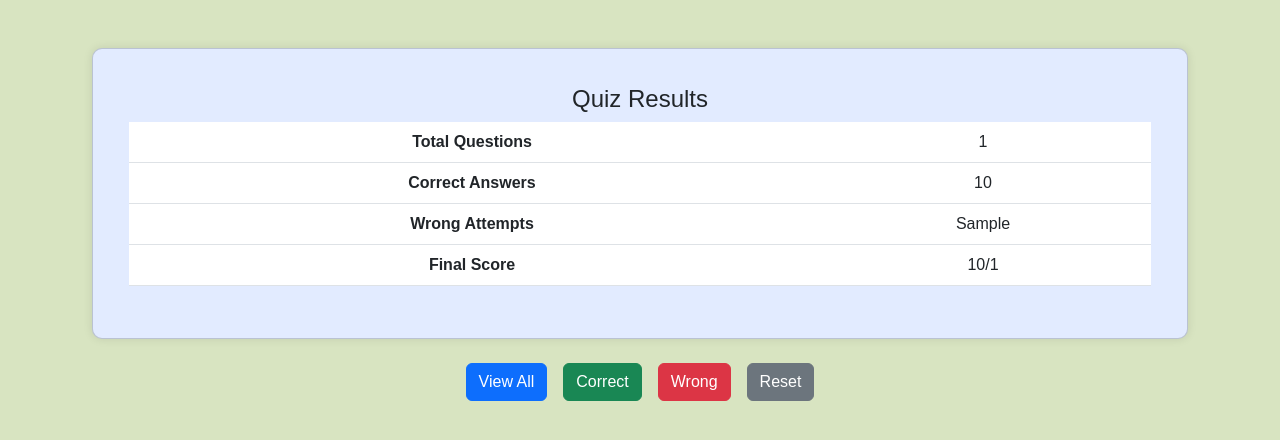
After one commit to asterisk-ragavan/quiz-prepare, a Flask app: template templates/result.html in a window 1280 px wide. The commit adds this page. Shown: the top 440 px of the page. Run offline with Flask 3, Linux system fonts and the light colour scheme; the template is opened without the code that fills it: most values are stand-ins (such as "Sample title", 1, 10 or a date in 2020); some libraries are stand-ins or nearby versions.

Commit message:
added result page

```diff
--- a/app.py
+++ b/app.py
@@ -14,6 +14,8 @@ def initialize_session(questions):
     session['score'] = 0
     session['wrong_attempts'] = 0
     session['current_question'] = 0
+    session['is_correct'] = {}
+    session['user_answers'] = {}
     session['questions'] = random.sample(questions, len(questions))
     session['attempts'] = {}
 
@@ -40,8 +42,11 @@ def load_questions():
 
 @app.route('/quiz', methods=['GET'])
 def quiz():
-    if 'current_question' not in session or session['current_question'] >= len(session['questions']):
+    if 'current_question' not in session:
         return redirect(url_for('index'))
+
+    if session['current_question'] >= len(session['questions']):
+        return redirect(url_for('result'))
 
     current_question = session['questions'][session['current_question']]
     random.shuffle(current_question['options'])
@@ -62,10 +67,15 @@ def check_answer():
     if set(selected_options) == set(correct_answer):
         if question_index not in session['attempts']:  # First correct attempt
             session['score'] += 1
+            session['user_answers'][question_index] = selected_options
             session['attempts'][question_index] = True
+            session['is_correct'][question_index] = True
         return jsonify({'result': 'correct', 'score': session['score']})
     else:
         session['wrong_attempts'] += 1
+        session['attempts'][question_index] = True
+        session['is_correct'][question_index] = False
+        session['user_answers'][question_index] = selected_options
         return jsonify({'result': 'incorrect', 'score': session['score']})
 
 @app.route('/next', methods=['POST'])
@@ -79,10 +89,24 @@ def previous_question():
         session['current_question'] -= 1
     return jsonify({'status': 'previous'})
 
-@app.route('/reset', methods=['POST'])
-def reset():
-    initialize_session()
-    return jsonify({'status': 'reset'})
+@app.route('/get_answer', methods=['GET'])
+def get_answer():
+    question_index = session['current_question']
+    current_question = session['questions'][question_index]
+    correct_answer = current_question['answer']
+    return jsonify(correct_answers=correct_answer)
+
+@app.route('/result')
+def result():
+    # Render result page with the session data needed for displaying results
+    return render_template(
+        'result.html',
+        score=session['score'],
+        total_questions=len(session['questions']),
+        wrong_attempts=session['wrong_attempts'],
+        user_answers=session['user_answers'],
+        is_correct=session['is_correct']
+    )
 
 if __name__ == '__main__':
-    app.run(debug=False)
+    app.run(debug=True)
--- a/static/css/style.css
+++ b/static/css/style.css
@@ -18,3 +18,35 @@ body {
     margin: 10px;
     padding: 20px;
 }
+
+.correct-card {
+    background-color: #d4edda; /* Light green for correct answers */
+}
+.wrong-card {
+    background-color: #f8d7da; /* Light red for wrong answers */
+}
+.question-card {
+    margin-bottom: 1rem;
+}
+
+.option {
+    padding: 0.2rem;
+    margin: 0.15rem;
+    border-radius: 5px;
+}
+
+.wrong-option {
+    background-color: #dc3545;
+    color: white;
+    opacity: 0.7;
+}
+
+.selected-option {
+    background-color: #007bff;
+    opacity: 0.7;
+}
+
+.correct-option {
+    background-color: #28a745;
+    color: white;
+}
--- /dev/null
+++ b/templates/result.html
@@ -0,0 +1,106 @@
+<!DOCTYPE html>
+<html lang="en">
+<head>
+    <meta charset="UTF-8">
+    <meta name="viewport" content="width=device-width, initial-scale=1.0">
+    <title>Quiz Results</title>
+    <link rel="stylesheet" href="https://cdnjs.cloudflare.com/ajax/libs/bootstrap/5.3.0/css/bootstrap.min.css">
+    <link rel="stylesheet" href="{{ url_for('static', filename='css/style.css') }}">
+    <style>
+
+    </style>
+</head>
+<body>
+
+<div class="container my-5">
+    <!-- Score Summary Card -->
+    <div class="card text-center mb-4">
+        <div class="card-body">
+            <h4 class="card-title">Quiz Results</h4>
+            <table class="table">
+                <tr>
+                    <th>Total Questions</th>
+                    <td>{{ total_questions }}</td>
+                </tr>
+                <tr>
+                    <th>Correct Answers</th>
+                    <td>{{ score }}</td>
+                </tr>
+                <tr>
+                    <th>Wrong Attempts</th>
+                    <td>{{ wrong_attempts }}</td>
+                </tr>
+                <tr>
+                    <th>Final Score</th>
+                    <td>{{ score }}/{{ total_questions }}</td>
+                </tr>
+            </table>
+        </div>
+    </div>
+
+    <!-- Action Buttons -->
+    <div class="d-flex justify-content-center mb-4">
+        <button id="btn-view-all" class="btn btn-primary mx-2">View All</button>
+        <button id="btn-correct" class="btn btn-success mx-2">Correct</button>
+        <button id="btn-wrong" class="btn btn-danger mx-2">Wrong</button>
+        <button onclick="window.location.href='{{ url_for('index') }}'" class="btn btn-secondary mx-2">Reset</button>
+    </div>
+
+    <!-- Question List -->
+    <div id="question-list">
+        <!-- Questions will be loaded here dynamically -->
+    </div>
+</div>
+
+<script>
+    // Function to dynamically create question cards
+    const questions = {{ session['questions']|tojson }};
+    const userAnswers = {{ session['user_answers']|tojson }};
+    const attempts = {{ session['attempts']|tojson }};
+
+    function loadQuestions(filter = 'all') {
+        const questionList = document.getElementById('question-list');
+        questionList.innerHTML = '';  // Clear existing questions
+
+        questions.forEach((question, index) => {
+            const isCorrect = {{ session['is_correct']|tojson }}[index];
+            const userSelectedOptions = userAnswers[index] || [];
+
+            // Filter conditions
+            if ((filter === 'correct' && !isCorrect) || (filter === 'wrong' && isCorrect)) {
+                return;
+            }
+
+            // Create card for each question
+            const card = document.createElement('div');
+            card.className = `card question-card ${isCorrect ? 'correct-card' : 'wrong-card'}`;
+
+            // Question content
+            card.innerHTML = `
+                <div class="card-body">
+                    <h5 class="card-title">${index + 1}. ${question.question}</h5>
+                    <ul class="list-unstyled">
+                        ${question.options.map(option => `
+                            <li class="option ${userSelectedOptions.includes(option) ? 'selected-option' : ''} ${question.answer.includes(option) ? 'correct-option' : 'wrong-option'}">
+                                ${option}
+                            </li>
+                        `).join('')}
+                    </ul>
+                </div>
+            `;
+
+            questionList.appendChild(card);
+        });
+    }
+
+    // Button event listeners to load different sets of questions
+    document.getElementById('btn-view-all').addEventListener('click', () => loadQuestions('all'));
+    document.getElementById('btn-correct').addEventListener('click', () => loadQuestions('correct'));
+    document.getElementById('btn-wrong').addEventListener('click', () => loadQuestions('wrong'));
+
+    // Initial load of all questions
+    loadQuestions();
+</script>
+
+</body>
+</html>
```
Also changed, not shown: templates/quiz.html (+34 -0 lines).
